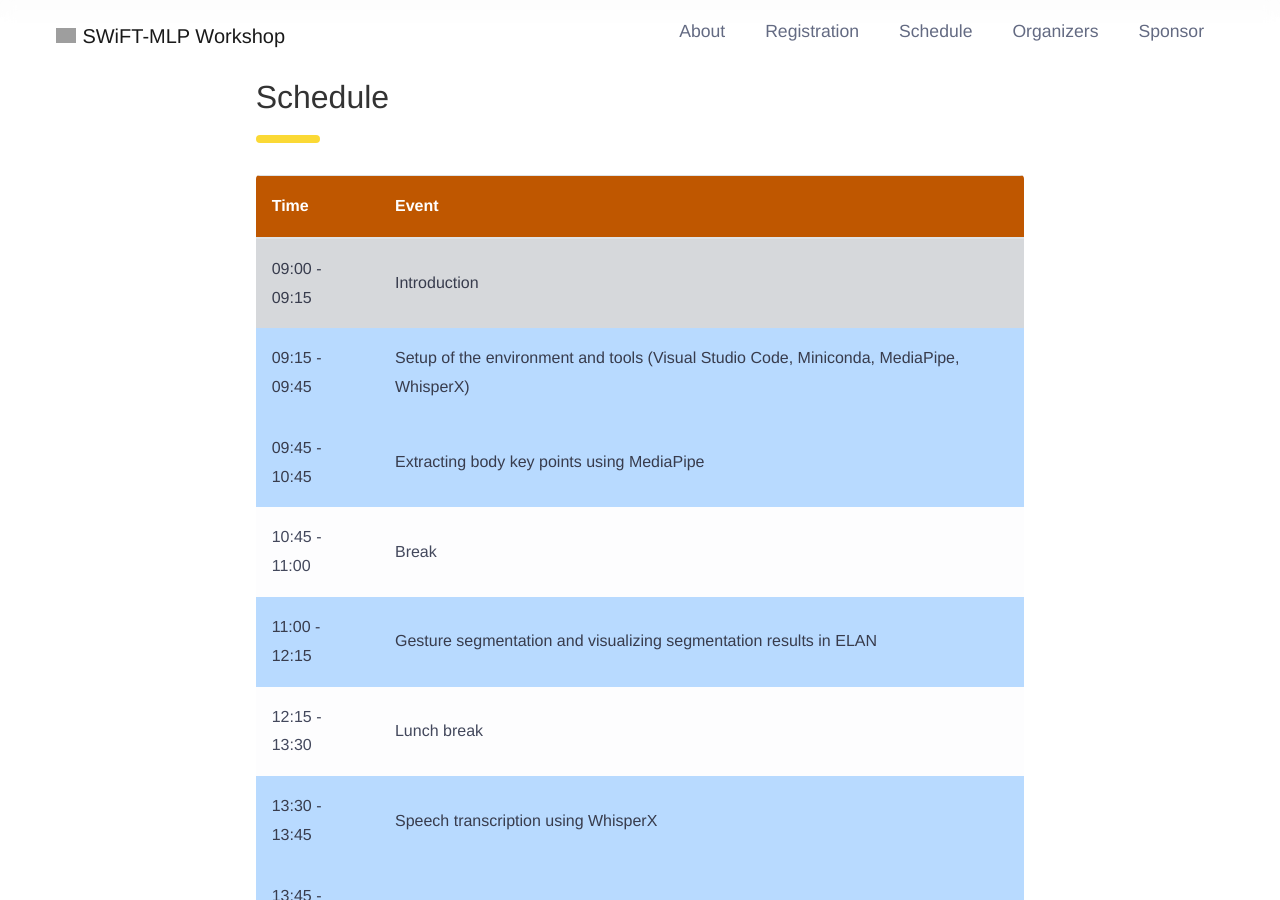
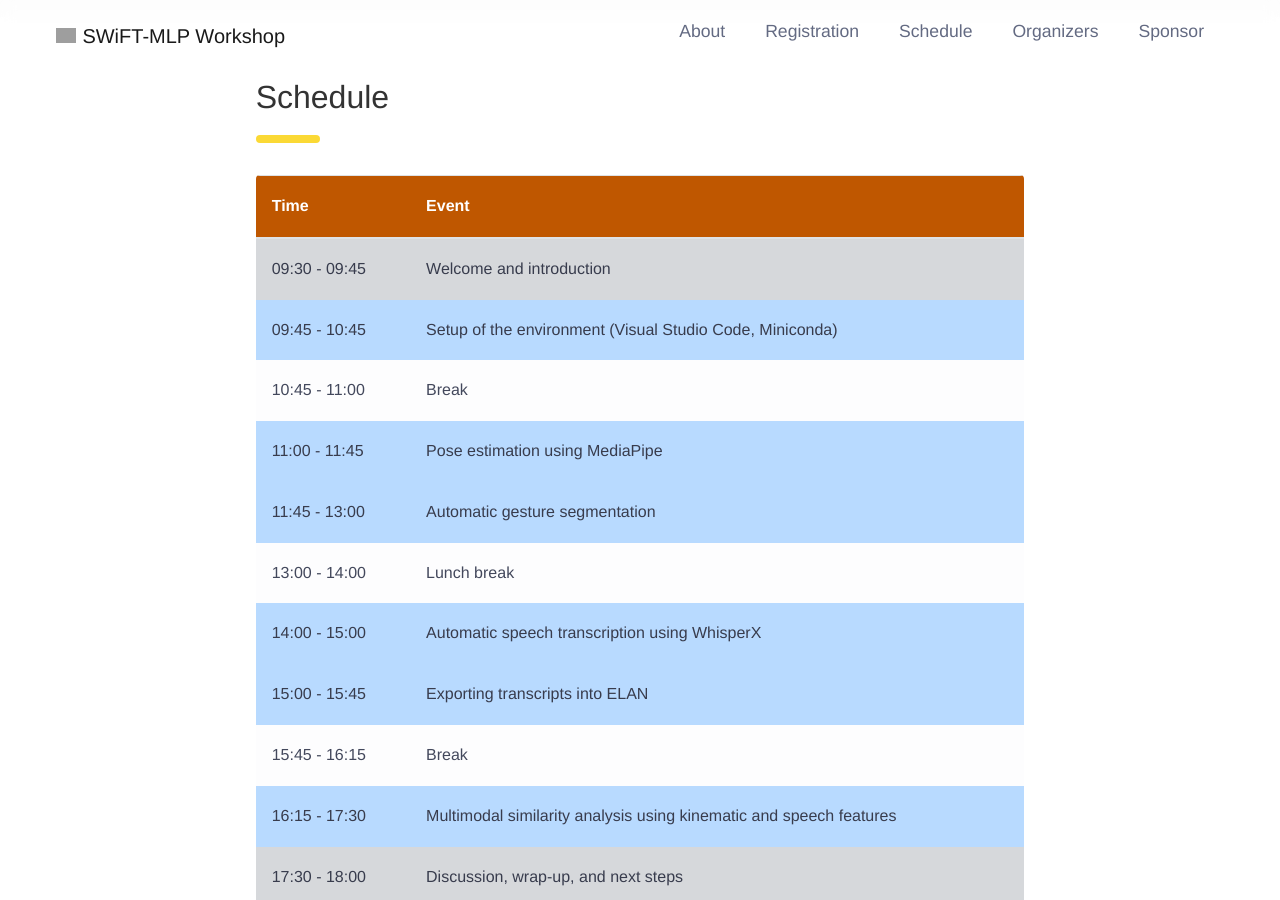
Before and after one commit to SWiFT-MLP/SWiFT-MLP.github.io, a Jekyll site: the page built from 2026/index.md, in a window 1280 px wide and 900 px high, scrolled down 2197 px. Built offline with Jekyll 4.4.1, drawn with Linux system fonts in a browser that asks for light colours; some of the changed text lies outside the part shown; grey boxes are pictures that could not be loaded.

Commit message:
Update workshop schedule and session titles

```diff
--- a/2026/index.md
+++ b/2026/index.md
@@ -76,47 +76,47 @@ about: |
 
 
 schedule:
-  - time: "09:00 - 09:15"
-    title: "Introduction"
+  - time: "09:30 - 09:45"
+    title: "Welcome and introduction"
     highlight: secondary
 
-  - time: "09:15 - 09:45"
-    title: "Setup of the environment and tools (Visual Studio Code, Miniconda, MediaPipe, WhisperX)"
-    highlight: primary
-
   - time: "09:45 - 10:45"
-    title: "Extracting body key points using MediaPipe"
+    title: "Setup of the environment (Visual Studio Code, Miniconda)"
     highlight: primary
 
   - time: "10:45 - 11:00"
     title: "Break"
     highlight: light
 
-  - time: "11:00 - 12:15"
-    title: "Gesture segmentation and visualizing segmentation results in ELAN"
+  - time: "11:00 - 11:45"
+    title: "Pose estimation using MediaPipe"
     highlight: primary
 
-  - time: "12:15 - 13:30"
+  - time: "11:45 - 13:00"
+    title: "Automatic gesture segmentation"
+    highlight: primary
+
+  - time: "13:00 - 14:00"
     title: "Lunch break"
     highlight: light
 
-  - time: "13:30 - 13:45"
-    title: "Speech transcription using WhisperX"
+  - time: "14:00 - 15:00"
+    title: "Automatic speech transcription using WhisperX"
     highlight: primary
 
-  - time: "13:45 - 15:00"
-    title: "Hands-on: Exporting transcriptions into ELAN"
+  - time: "15:00 - 15:45"
+    title: "Exporting transcripts into ELAN"
     highlight: primary
 
-  - time: "15:00 - 15:15"
+  - time: "15:45 - 16:15"
     title: "Break"
     highlight: light
 
-  - time: "15:15 - 16:30"
+  - time: "16:15 - 17:30"
     title: "Multimodal similarity analysis using kinematic and speech features"
     highlight: primary
 
-  - time: "16:30 - 17:00"
+  - time: "17:30 - 18:00"
     title: "Discussion, wrap-up, and next steps"
     highlight: secondary
 
```
